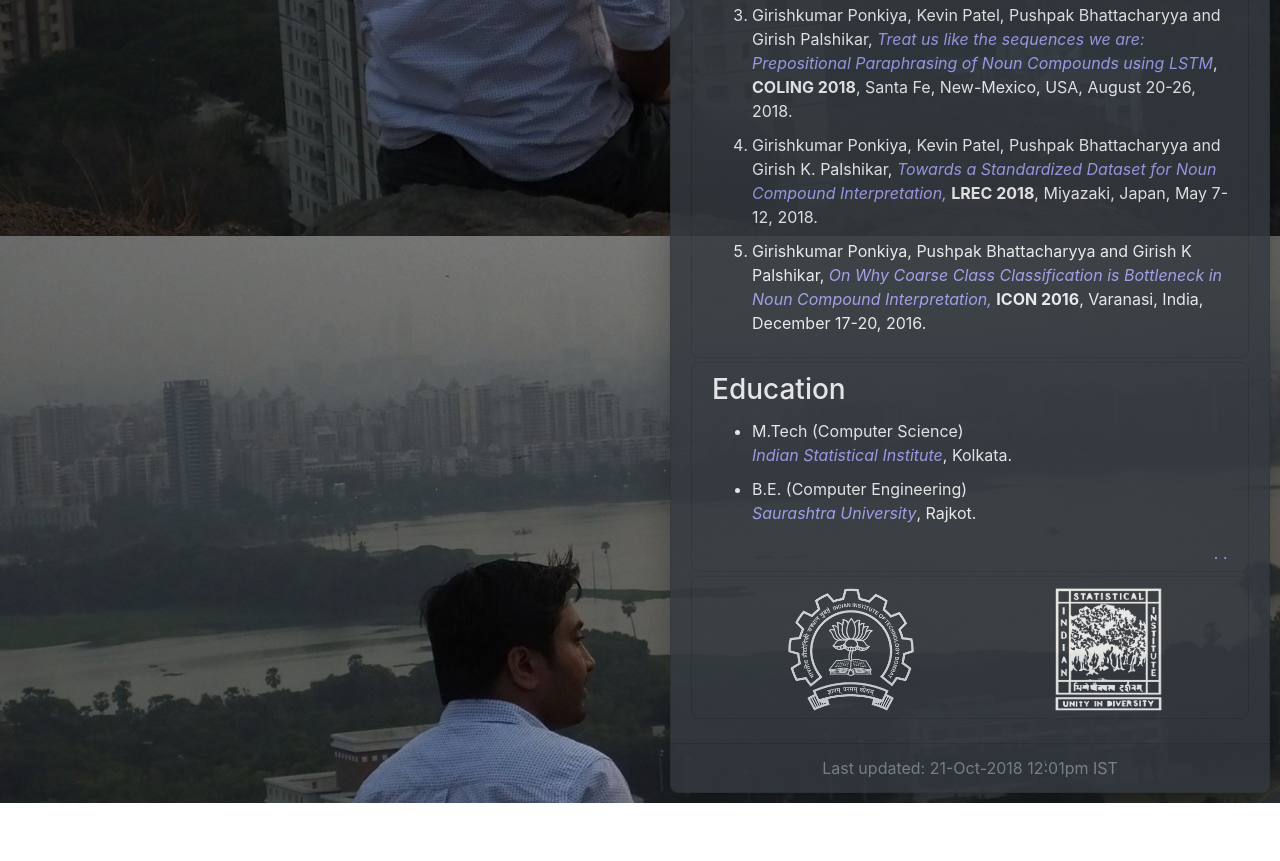
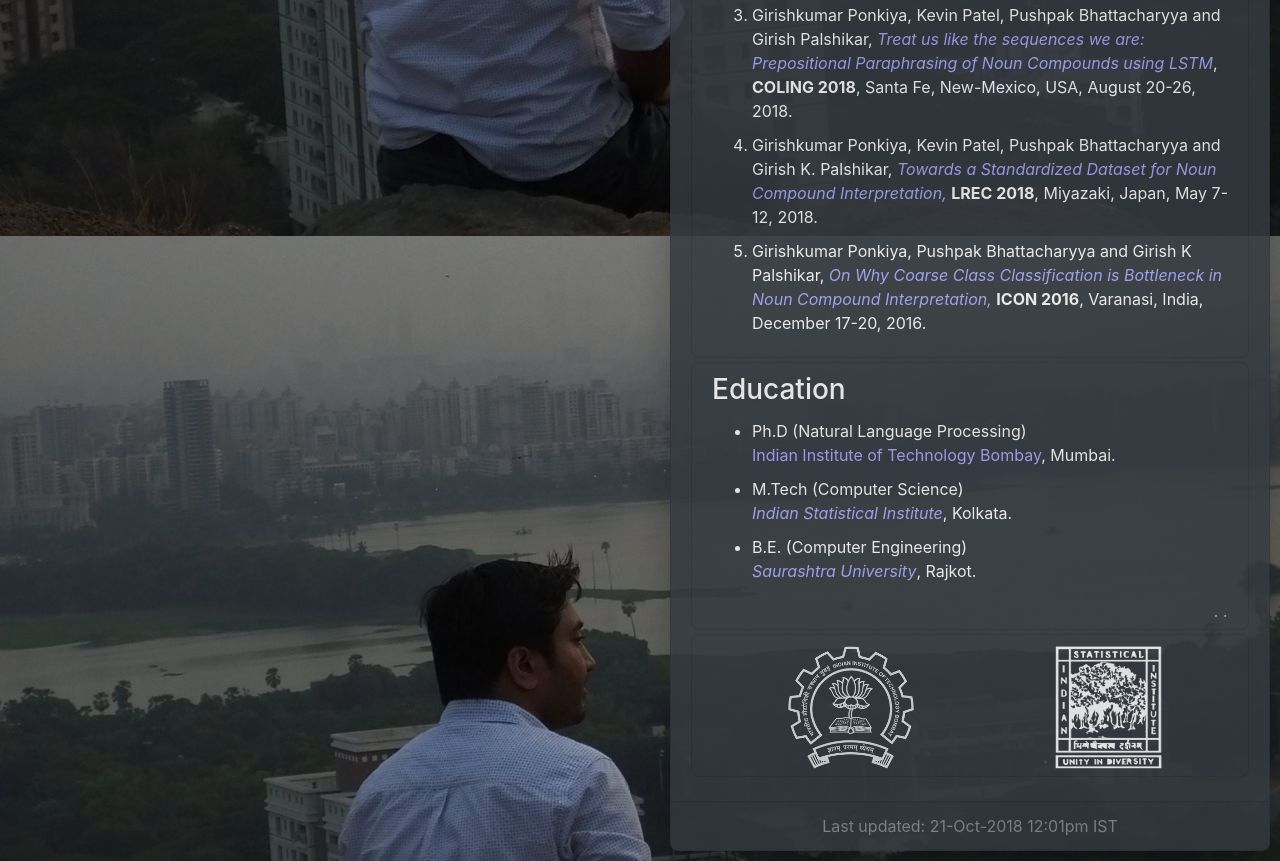
Before and after one commit to girishponkiya/girishponkiya.github.io, a plain HTML site: page index.html in a window 1280 px wide. Shown: the part 724-1585 px from the top of the page. Before the commit the page ends 1527 px from the top, so only its background shows below. Drawn offline with Linux system fonts and the light colour scheme.

Commit message:
Added PhD under education section

```diff
--- a/index.html
+++ b/index.html
@@ -107,6 +107,8 @@
 				<div class="card-body">
 					<h3 id="education" class="card-title">Education</h3>
 					<ul>
+						<li>Ph.D (Natural Language Processing) <br />
+							<a href="http://www.iitb.ac.in/" style="font-style: normal;">Indian Institute of Technology Bombay</a>, Mumbai.
 						<li>M.Tech (Computer Science) <br />
 							<a href="http://www.isical.ac.in/">Indian Statistical Institute</a>, Kolkata.
 						<li>B.E. (Computer Engineering) <br />
```
